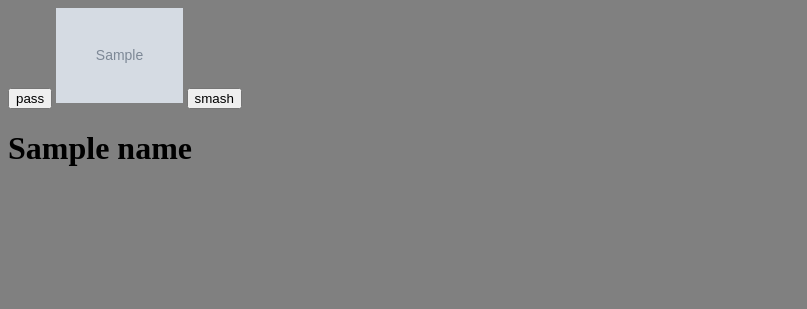
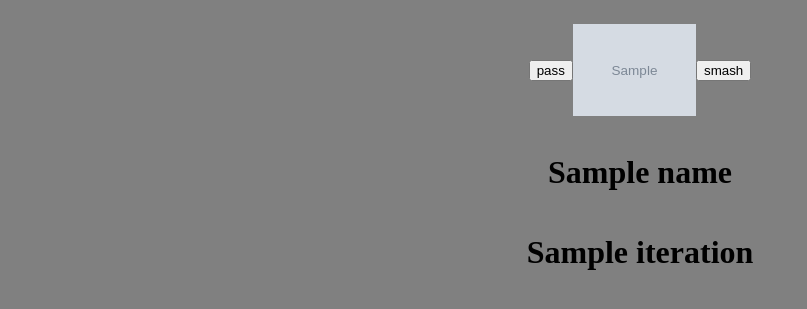
Before and after one commit to apoleon33/iya, a Flask app: template templates/index.html in a window 1280 px wide. Shown: the top 309 px of the page, without its empty margins (0-807 px from the left). Run offline with Flask 2, Linux system fonts and the light colour scheme; the template is opened without the code that fills it: most values are stand-ins (such as "Sample title", 1, 10 or a date in 2020); grey boxes marked "Sample" are stand-in pictures; parts of the project's set-up code (start-up, migrations or seed data) failed here and were passed over.

Commit message:
minimal style

```diff
--- a/static/style.css
+++ b/static/style.css
@@ -1,4 +1,24 @@
-body{background-color: grey;}
+body{
+    background-color: grey;
+    display: flex;
+    flex-direction: column;
+
+}
+
+main{
+    display: flex;
+    align-items: center;
+    justify-content: center;
+    padding: 1em;
+}
+
+#info{
+    display: flex;
+    flex-direction: column;
+    align-items: center;
+    justify-content: center;
+}
+
 #icon{
     width: 10%;
     height: 10%;
--- a/templates/index.html
+++ b/templates/index.html
@@ -10,10 +10,15 @@
     <title>Iya</title>
   </head>
   <body>
-    <button onclick="sendToServer(false)">pass</button>
-    <img id="icon" src="{{imgUrl}}" />
-    <button onclick="sendToServer(true)">smash</button><br />
-    <h1 id="name">{{name}}</h1>
+    <main>
+      <button onclick="sendToServer(false)">pass</button>
+      <img id="icon" src="{{imgUrl}}" />
+      <button onclick="sendToServer(true)">smash</button>
+    </main>
+    <div id="info">
+      <h1 id="name">{{name}}</h1>
+      <h1 id="compt">{{iteration}}</h1>
+    </div>
     <script src="static/index.js"></script>
   </body>
 </html>
```
